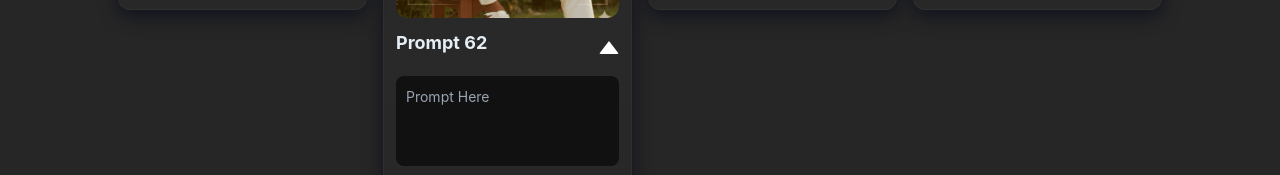
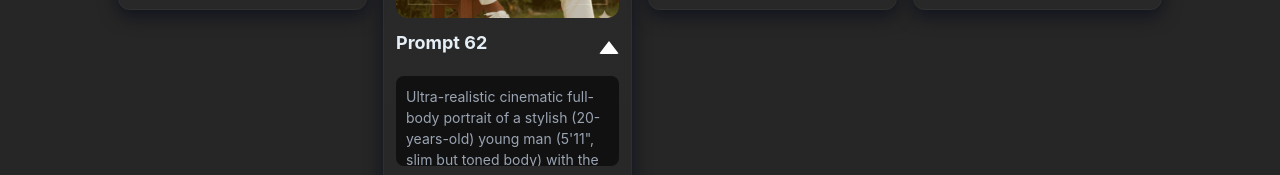
Before and after one commit to alihasnain-works/image-prompts, a plain HTML site: page pages/page4.html in a window 1280 px wide. Both pictures are taken after a click on the element 609 px from the left and 663 px from the top of the page. Shown: the part 616-791 px from the top of the page. Drawn offline with Linux system fonts and the light colour scheme.

Commit message:
Update page4.html

```diff
--- a/pages/page4.html
+++ b/pages/page4.html
@@ -57,7 +57,8 @@
           <div class="toggle-btn" onclick="togglePrompt(this)"></div>
         </div>
         <p class="prompt-text">
-          Prompt Here
+          Ultra-realistic cinematic full-body portrait of a stylish (20-years-old) young man (5'11", slim but toned body) with the exact same face as reference. He wears a light orange shirt paired with off-white trousers and white sneakers.
+Pose: sitting casually on a low wooden bench, right elbow resting on knee, left hand holding a light pink marigold loosely. The expression is calm, slightly smiling Background: a bright sunny garden with light-pink and white blooms.
         </p>
         <button class="btn copy-btn" onclick="copyPrompt(this)">Copy Prompt</button>
       </article>
@@ -70,7 +71,7 @@
           <div class="toggle-btn" onclick="togglePrompt(this)"></div>
         </div>
         <p class="prompt-text">
-          Prompt Here
+          Eye-level cinematic (3:4) full-body portrait, 20-years-old young man from the uploaded picture exactly same face leaning on flowering vines beside stained glass cottage window. Casual: smiling at rose, tousling hair, legs crossed. Lush flower garden, creamy bokeh, golden hour. Light yellow shirt, white tee, baggy khaki cargos, Puma sneakers,, luxury watch. Sharp detail, warm grading, natural light. sunglasses brand. do not change or edit my face.
         </p>
         <button class="btn copy-btn" onclick="copyPrompt(this)">Copy Prompt</button>
       </article>
@@ -83,7 +84,7 @@
           <div class="toggle-btn" onclick="togglePrompt(this)"></div>
         </div>
         <p class="prompt-text">
-          Prompt Here
+          Ultra-realistic editorial 8k high quality photo of a 22 year old young man (face from reference photo, unchanged), He wears a off-white sweatshirt with light-blue flower prints on the sleeves, beige wide pants, and deep white chunky sneakers with light-blue accents and sunglasses, head tilted slightly with a gentle smile. Background mix flower tree and sitting on a yellow box and some baby rabbit playing around him. Slightly warm tone. Exact same face based on the reference image.
         </p>
         <button class="btn copy-btn" onclick="copyPrompt(this)">Copy Prompt</button>
       </article>
@@ -96,7 +97,7 @@
           <div class="toggle-btn" onclick="togglePrompt(this)"></div>
         </div>
         <p class="prompt-text">
-          Prompt Here
+          Hyper-realistic overhead 9:16 close-up of myself with glasses, playfully leaning against an ivy-covered stone wall of an old countryside cottage during golden hour. I'm gently smiling with my head slightly tilted back, one hand brushing away a dangling vine, wearing a skyblue and white lined shirt with white linen pants. The flowering vines are in full bloom with orange, magenta, and lavender hues, softly blurred in the foreground.
         </p>
         <button class="btn copy-btn" onclick="copyPrompt(this)">Copy Prompt</button>
       </article>
@@ -109,7 +110,8 @@
           <div class="toggle-btn" onclick="togglePrompt(this)"></div>
         </div>
         <p class="prompt-text">
-          Prompt Here
+          Candid photography shot from a 3/4 side top angle as it was taken from a balcony on the second floor, featuring a (22-years-old) young man with the same face as the reference photo. He is casually walking past a turquoise wooden door surrounded by pink bougainvillea flowers covering the wall.
+Outfit: white linen shirt with rolled-up sleeves, off-white chino pants and clean white sneakers. A small leather sling bag is slung across his body. Keep the face of the subject exactly similar from the reference images provided, and create a 3:4 image. Don't change or edit my face.
         </p>
         <button class="btn copy-btn" onclick="copyPrompt(this)">Copy Prompt</button>
       </article>
@@ -122,7 +124,7 @@
           <div class="toggle-btn" onclick="togglePrompt(this)"></div>
         </div>
         <p class="prompt-text">
-          Prompt Here
+          Cinematic, hyper-realistic full body shot of me (use my face with accurate 100%) on a vintage park bench under warm streetlight at golden hour, focused on smartphone. Light purple oversized shirt, beige trousers, sneakers, tousled hair, glasses, leather watch; flower bouquet beside. Lush blooms, cherry tree, dramatic golden clouds, creamy bokeh foreground, cable overhead. 8K, RAW, shallow depth, warm highlights/teal shadows, vivid textures. 100% face match.
         </p>
         <button class="btn copy-btn" onclick="copyPrompt(this)">Copy Prompt</button>
       </article>
@@ -135,7 +137,8 @@
           <div class="toggle-btn" onclick="togglePrompt(this)"></div>
         </div>
         <p class="prompt-text">
-          Prompt Here
+          Hyper-realistic 8K vertical close-up of a 20 year old man sitting comfortably on a log in a dense wildflower field under a tree at foggy evening. He leans slightly forward, hands on knees, wearing a modern black and white check shirt over a white tee, rugged watch. Warm bonfire glow illuminates him, with a van parked behind. Sharp focus, creamy bokeh, cinematic color grading with soft fog diffusion for a dreamy mood.
+Note: use facial description from the uploaded picture.
         </p>
         <button class="btn copy-btn" onclick="copyPrompt(this)">Copy Prompt</button>
       </article>
@@ -148,7 +151,7 @@
           <div class="toggle-btn" onclick="togglePrompt(this)"></div>
         </div>
         <p class="prompt-text">
-          Prompt Here
+          Using the reference picture of (20-years-old) me with 511" height create a vintage, grainy, yet bright image with a 90s movie aesthetic Dress the boy in a crisp, plain white linen shirt and tailored brown pants, evoking a minimalist, 90s-inspired casual elegance. His hair should be short, wavy, and stylish-think tousled, voluminous waves with a slightly messy quiff, dark brown in color. He holds a small, bloomed rose delicately in one hand, adding a romantic touch. The scene is set in a windy environment, with the shirt subtly billowing and hair gently tousled. He stands against a minimalist, slightly textured solid wall, with deep shadows and high contrast creating a mysterious, artistic atmosphere. The lighting is warm with a golden mysterious, artistic atmosphere. The lighting is warm, with golden tones evoking a golden hour glow, His expression is moody, calm, yet happy and introspective, capturing a cinematic, Introspective vibe...
         </p>
         <button class="btn copy-btn" onclick="copyPrompt(this)">Copy Prompt</button>
       </article>
@@ -161,7 +164,7 @@
           <div class="toggle-btn" onclick="togglePrompt(this)"></div>
         </div>
         <p class="prompt-text">
-          Prompt Here
+          A cinematic portrait of a young man standing by the sea during twilight, facing sideways with his head slightly tilted back in soft, introspective pose, he has short, neatly styled black hair and wears round, thin-framed glasses. The man is depressed in a high collared, black overcoat that drapes cleanly over his figure. Behind his back, he holds a bouquet of long - steamed flowers in one hand featuring a mix of red, pink lavender, and white blooms with rich green leaves tha ocean streches behind him with gentle waves, And tha sky above is a muted, dusky gradient of soft purple and blues, evoking a calm, melancholic mood. The lightning is soft and diffused, adding a dreamy, serene tone to the entire composition.
         </p>
         <button class="btn copy-btn" onclick="copyPrompt(this)">Copy Prompt</button>
       </article>
```
